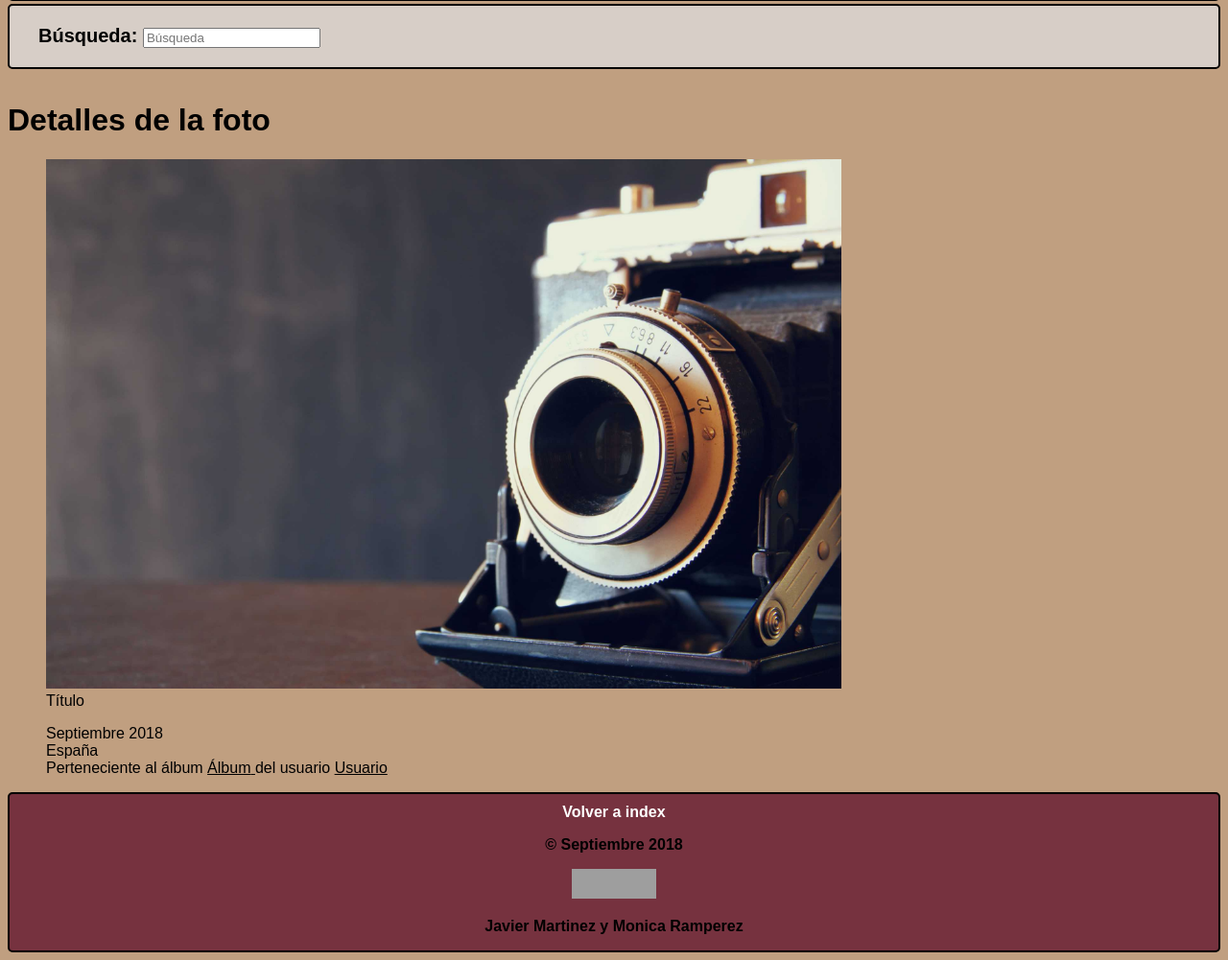
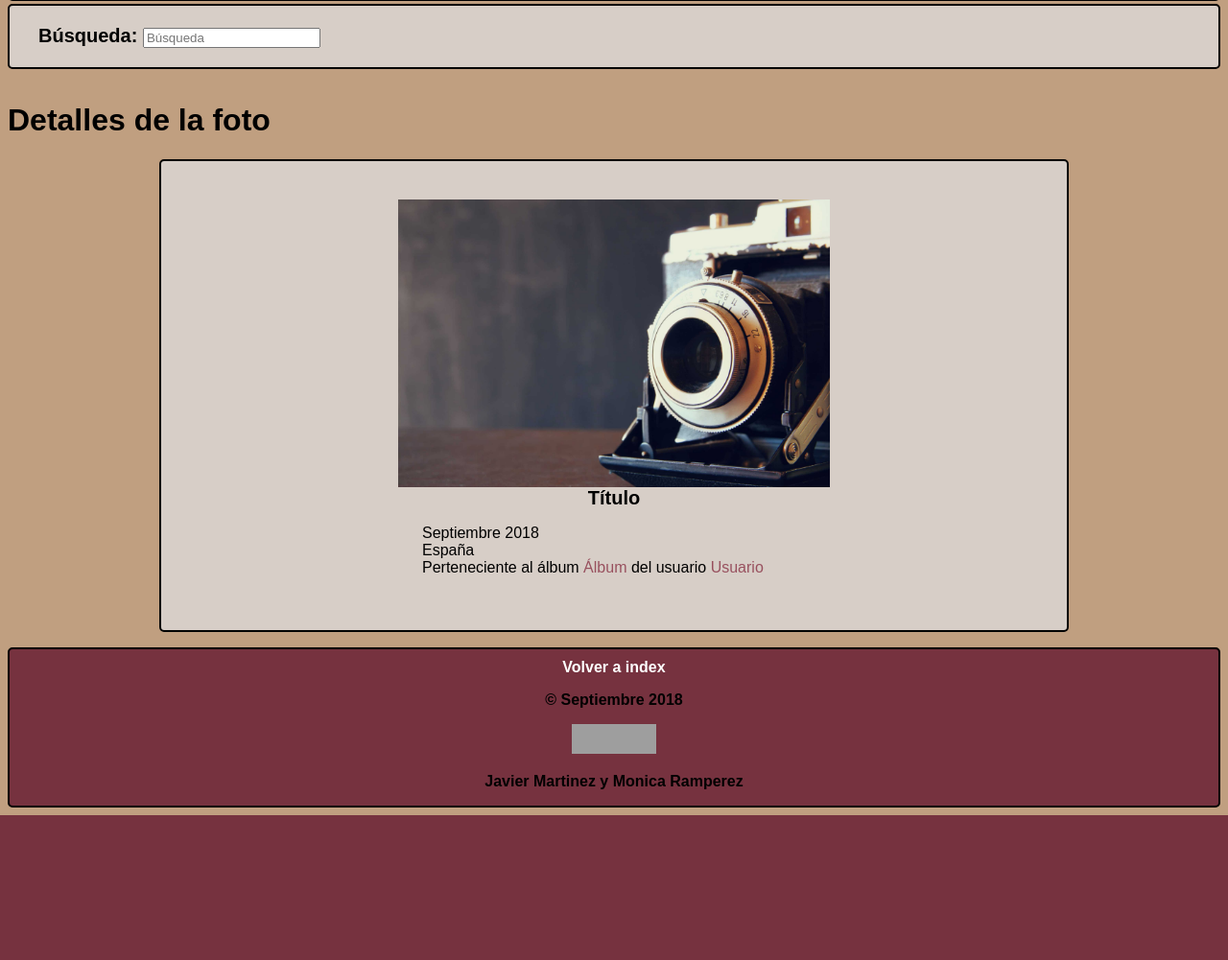
Before and after one commit to Javorr/DAW, a PHP site: page /detallefoto.html in a window 1280 px wide. Shown: the part 291-1292 px from the top of the page at 96% size. After the commit the page ends 1141 px from the top, so only its background shows below. Run offline with PHP 8.4, Linux system fonts and the light colour scheme; grey boxes are pictures that could not be loaded.

Commit message:
Pondría detallefoto pero más guay pero mejor pongo AÚN MÁS COSAS

```diff
--- a/practica1/detallefoto.html
+++ b/practica1/detallefoto.html
@@ -41,16 +41,17 @@
 
     <h1>Detalles de la foto</h1>
 
-    <figure>
+    <figure id="fotoendetalle">
       <img src='foto.jpg' alt="Fotografía" style="width:70%">
       <figcaption>Título</figcaption>
+
+      <ul>
+        <li><time datetime="2018-09">Septiembre 2018</time></li>
+        <li>España</li>
+        <li> Perteneciente al álbum <a href="#album"> <span>Álbum</span> </a> del usuario <a href="#usuario"> <span>Usuario</span> </a></li>
+      </ul>
     </figure>
 
-    <ul>
-      <li><time datetime="2018-09">Septiembre 2018</time></li>
-      <li>España</li>
-      <li> Perteneciente al álbum <a href="#album"> <span>Álbum</span> </a> del usuario <a href="#usuario"> <span>Usuario</span> </a></li>
-    </ul>
 
     <!-- En el pie de página incluye los nombres de los autores de la práctica, un aviso de copyright con el año y alguna información más. -->
     <footer>
--- a/practica1/estilos.css
+++ b/practica1/estilos.css
@@ -352,3 +352,44 @@ body>footer a:hover{
 .columnas>article {
 	display: inline-block;
 }
+
+#fotoendetalle>figcaption{
+	text-align: center;
+	font-weight: bold;
+	font-size: 20px;
+}
+
+#fotoendetalle>ul{
+	list-style-type: none;
+	padding-left: 122px;
+}
+
+#fotoendetalle>img{
+	display: block;
+	margin-left: auto;
+	margin-right: auto;
+}
+
+#fotoendetalle>ul>li>a{
+	text-decoration: none;
+}
+
+#fotoendetalle>ul>li>a>span{
+	color: #98505E;
+}
+
+#fotoendetalle>ul>li>a>span:hover{
+	color: #76323F;
+}
+
+#fotoendetalle {
+  width: 75%;
+	margin-left: auto;
+	margin-right: auto;
+  text-align: justify;
+  text-indent: 0;
+	border-radius: 5px;
+  border: 2px solid black;
+	padding: 40px 150px;
+	background: #D7CEC7;
+}
```
